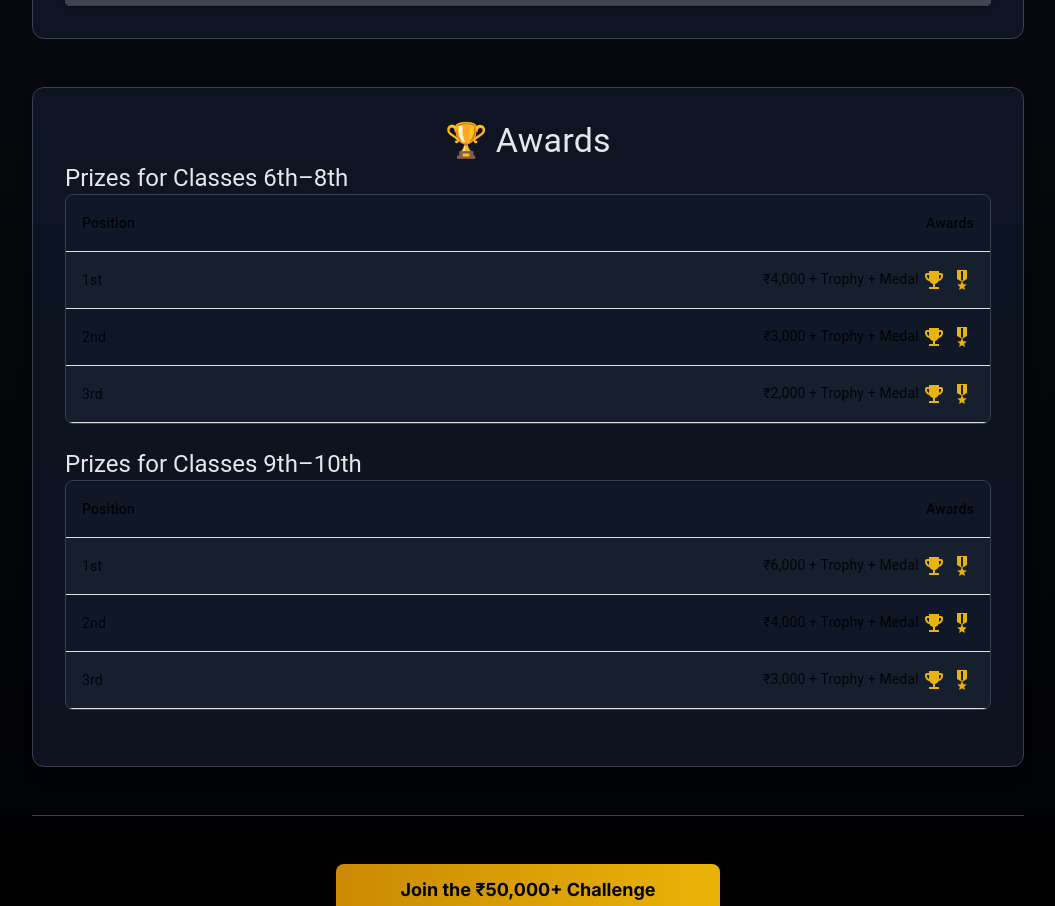
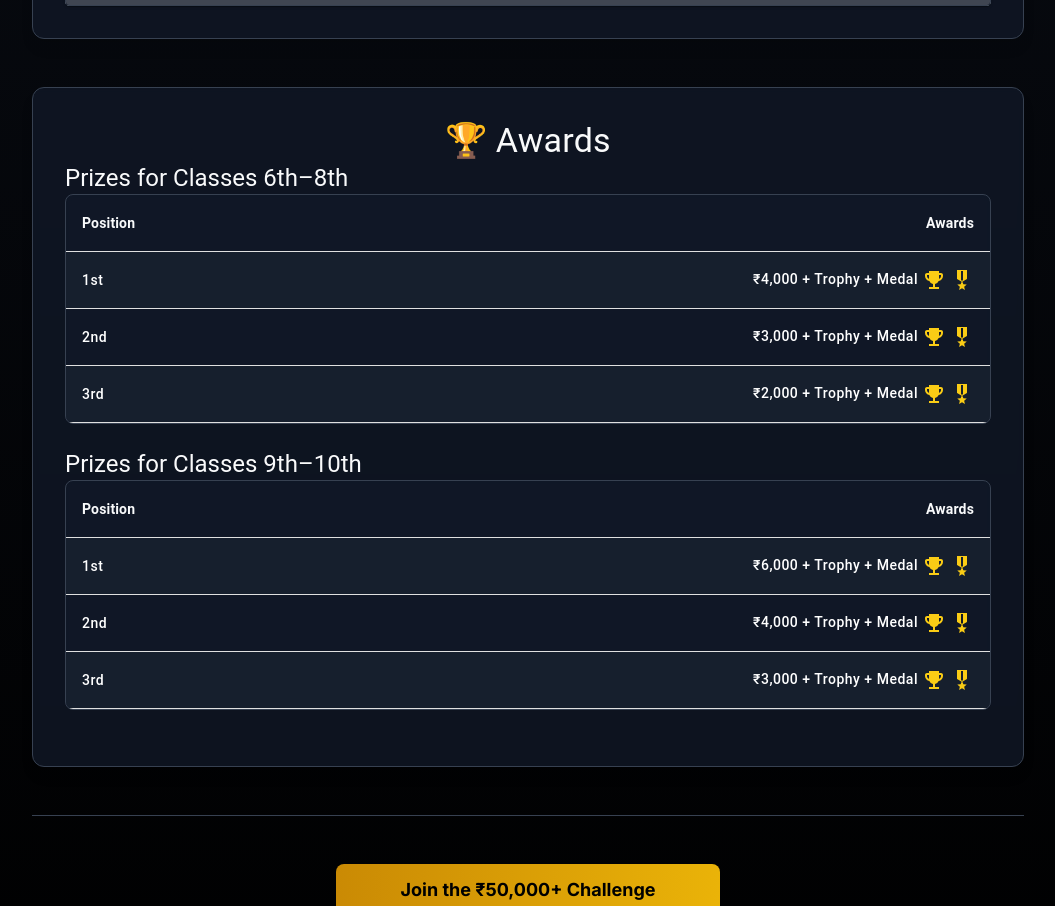
Before and after one commit to sajjanstem/sajjan-stem, a React (Create React App) app: page /exams in a window 1280 px wide. Shown: the part 2040-2946 px from the top of the page, without its empty margins (112-1167 px from the left). Built offline with nearby package versions, Linux system fonts and the light colour scheme.

Commit message:
ui changes for junior coder hunt

```diff
--- a/src/components/Exams/Stem.tsx
+++ b/src/components/Exams/Stem.tsx
@@ -293,13 +293,13 @@ const Stem = () => {
   <Typography
     variant="h4"
     className="text-3xl font-bold text-center mb-6 flex items-center justify-center"
+    sx={{ color: '#f9fafb' }} // text-gray-100
   >
     <span className="mr-2">🏆</span> Awards
   </Typography>
 
-
   {/* Prizes for Classes 6th–8th */}
-          <Typography variant="h5" className="text-xl font-semibold mb-4 text-gray-200">
+  <Typography variant="h5" className="text-xl font-semibold mb-4" sx={{ color: '#f9fafb' }}>
     Prizes for Classes 6th–8th
   </Typography>
   <TableContainer
@@ -309,8 +309,8 @@ const Stem = () => {
     <Table>
       <TableHead>
         <TableRow>
-                  <TableCell className="text-gray-200 font-semibold">Position</TableCell>
-                  <TableCell className="text-gray-200 font-semibold" align="right">
+          <TableCell sx={{ color: '#f9fafb', fontWeight: '600' }}>Position</TableCell>
+          <TableCell sx={{ color: '#f9fafb', fontWeight: '600' }} align="right">
             Awards
           </TableCell>
         </TableRow>
@@ -325,11 +325,16 @@ const Stem = () => {
             key={index}
             className={`hover:bg-gray-800/80 transition-all ${index % 2 === 0 ? "bg-gray-800/50" : ""}`}
           >
-                    <TableCell className="text-gray-300">{row.position}</TableCell>
-                    <TableCell className="text-gray-300" align="right">
+            <TableCell sx={{ color: '#ffffff', fontWeight: 500, letterSpacing: '0.5px' }}>
+              {row.position}
+            </TableCell>
+            <TableCell
+              sx={{ color: '#ffffff', fontWeight: 500, letterSpacing: '0.5px' }}
+              align="right"
+            >
               {row.award}{" "}
-                      <EmojiEventsIcon className="inline text-yellow-500" />{" "}
-                      <MilitaryTechIcon className="inline text-yellow-500" />
+              <EmojiEventsIcon className="inline" sx={{ color: '#facc15' }} />{" "}
+              <MilitaryTechIcon className="inline" sx={{ color: '#facc15' }} />
             </TableCell>
           </TableRow>
         ))}
@@ -338,7 +343,7 @@ const Stem = () => {
   </TableContainer>
 
   {/* Prizes for Classes 9th–10th */}
-          <Typography variant="h5" className="text-xl font-semibold mb-4 text-gray-200">
+  <Typography variant="h5" className="text-xl font-semibold mb-4" sx={{ color: '#f9fafb' }}>
     Prizes for Classes 9th–10th
   </Typography>
   <TableContainer
@@ -348,8 +353,8 @@ const Stem = () => {
     <Table>
       <TableHead>
         <TableRow>
-                  <TableCell className="text-gray-200 font-semibold">Position</TableCell>
-                  <TableCell className="text-gray-200 font-semibold" align="right">
+          <TableCell sx={{ color: '#f9fafb', fontWeight: '600' }}>Position</TableCell>
+          <TableCell sx={{ color: '#f9fafb', fontWeight: '600' }} align="right">
             Awards
           </TableCell>
         </TableRow>
@@ -364,11 +369,16 @@ const Stem = () => {
             key={index}
             className={`hover:bg-gray-800/80 transition-all ${index % 2 === 0 ? "bg-gray-800/50" : ""}`}
           >
-                    <TableCell className="text-gray-300">{row.position}</TableCell>
-                    <TableCell className="text-gray-300" align="right">
+            <TableCell sx={{ color: '#ffffff', fontWeight: 500, letterSpacing: '0.5px' }}>
+              {row.position}
+            </TableCell>
+            <TableCell
+              sx={{ color: '#ffffff', fontWeight: 500, letterSpacing: '0.5px' }}
+              align="right"
+            >
               {row.award}{" "}
-                      <EmojiEventsIcon className="inline text-yellow-500" />{" "}
-                      <MilitaryTechIcon className="inline text-yellow-500" />
+              <EmojiEventsIcon className="inline" sx={{ color: '#facc15' }} />{" "}
+              <MilitaryTechIcon className="inline" sx={{ color: '#facc15' }} />
             </TableCell>
           </TableRow>
         ))}
@@ -376,6 +386,7 @@ const Stem = () => {
     </Table>
   </TableContainer>
 </Box>
+
 
   {/* Footer Call-to-Action */}
     <div className="flex flex-col items-center py-12 border-t border-gray-700 font-inter px-4 md:px-8" data-aos="zoom-in">
```
Lines whose indentation alone changed are shown as unchanged.
